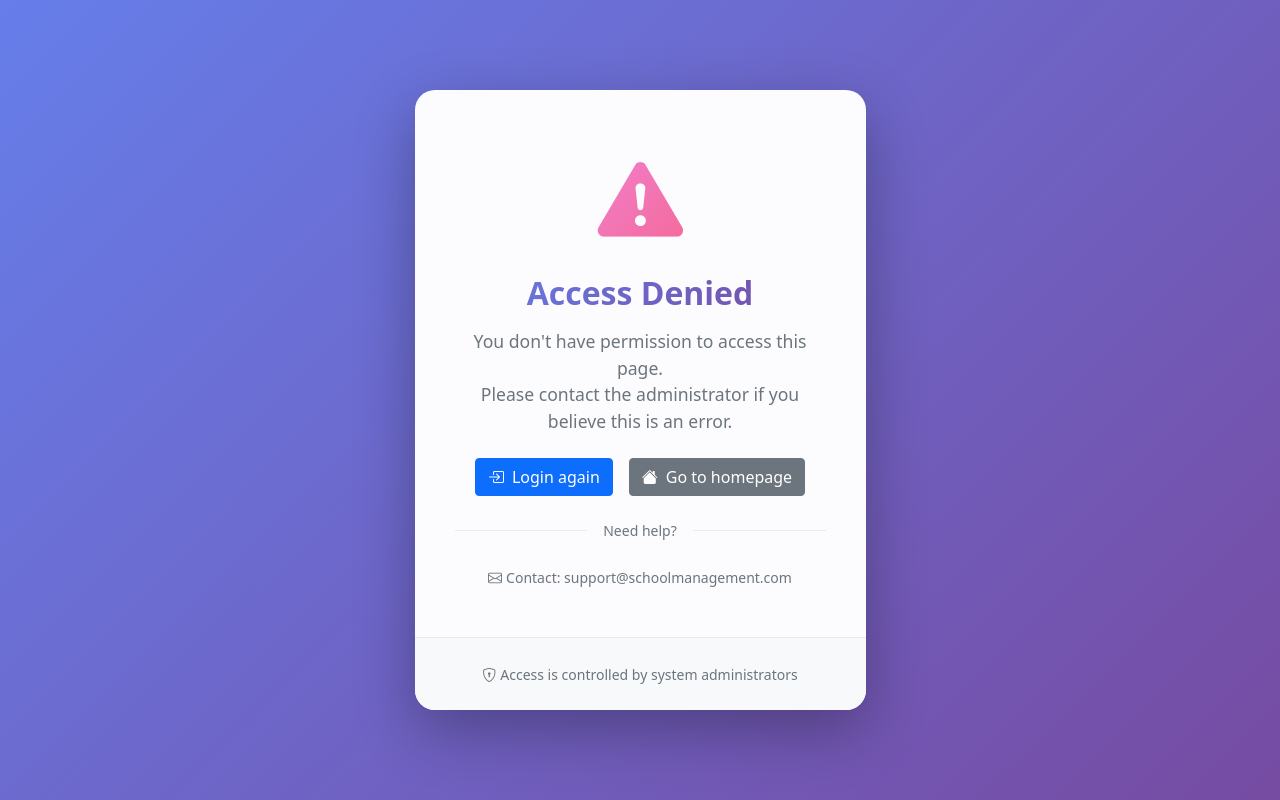
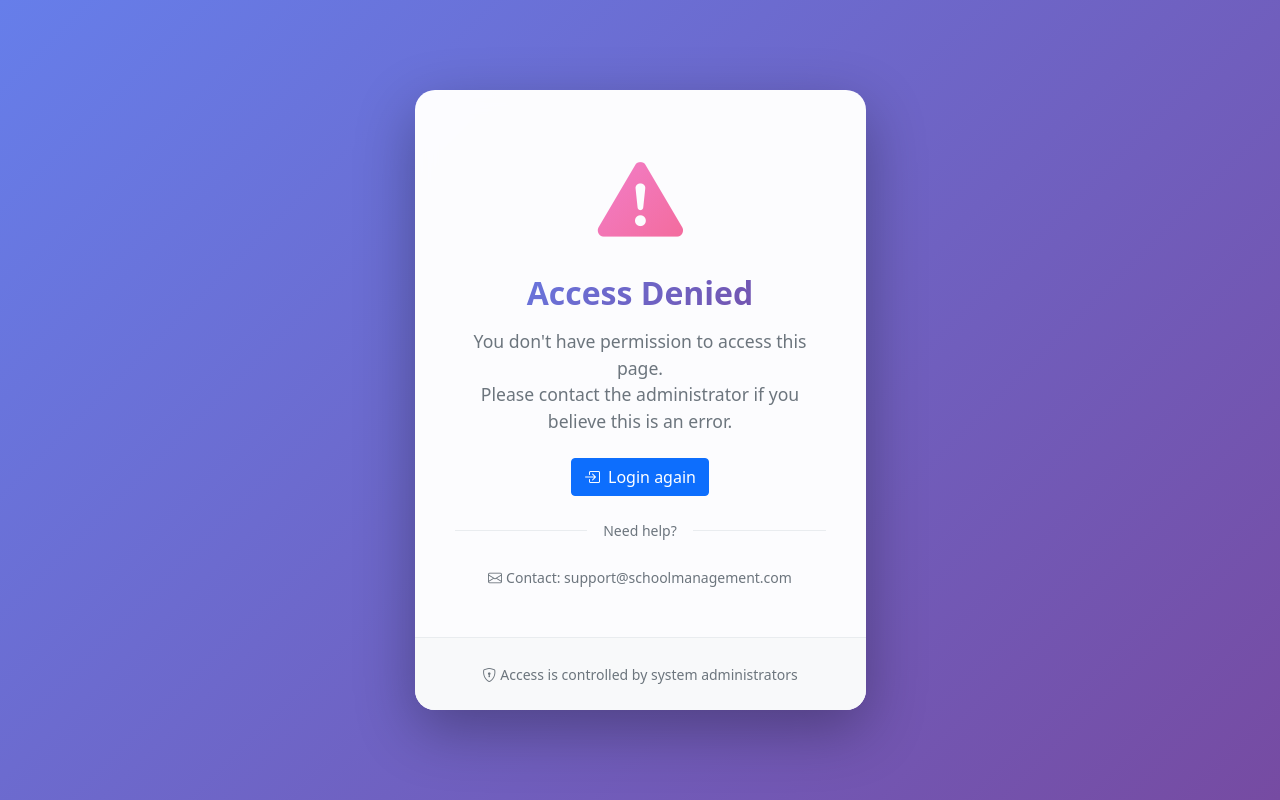
Before and after one commit to PRN222-SE1815/Assignment-01, an ASP.NET Core app: page /Auth/AccessDenied in a window 1280 px wide. Run offline with ASP.NET Core 8, Linux system fonts and the light colour scheme; style sheets or scripts are compiled from the project's sources.

Commit message:
fix: Remove broken homepage link from AccessDenied page
Co-authored-by: datle-gh <148860657+datle-gh@users.noreply.github.com>

```diff
--- a/Web/Views/Auth/AccessDenied.cshtml
+++ b/Web/Views/Auth/AccessDenied.cshtml
@@ -20,9 +20,6 @@
             <a asp-action="Login" asp-controller="Auth" class="btn btn-primary">
                 <i class="bi bi-box-arrow-in-right me-2"></i>Login again
             </a>
-            <a asp-action="Index" asp-controller="Home" class="btn btn-secondary">
-                <i class="bi bi-house-fill me-2"></i>Go to homepage
-            </a>
         </div>
 
         <div class="auth-divider mt-4">
```
